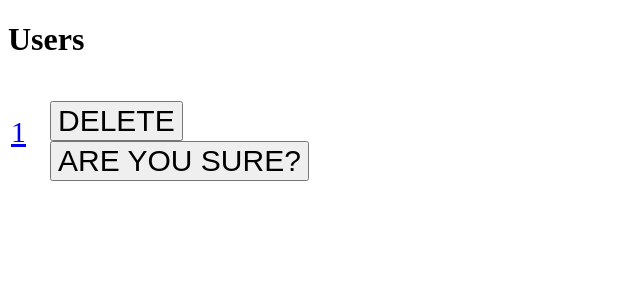
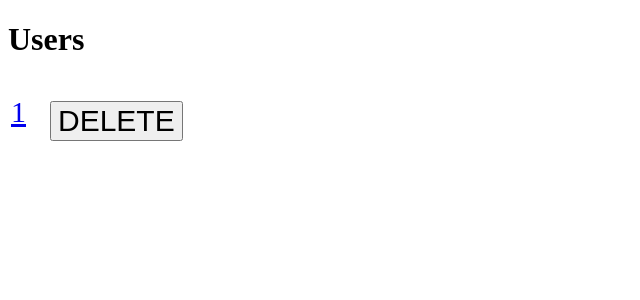
Before and after one commit to contour66/python-image-gallery, a Flask app: template gallery/ui/templates/admin.html in a window 1280 px wide. Shown: the top 300 px of the page, without its empty margins (0-640 px from the left). Run offline with Flask 2, Linux system fonts and the light colour scheme; the template is opened without the code that fills it: most values are stand-ins (such as "Sample title", 1, 10 or a date in 2020); parts of the project's set-up code (start-up, migrations or seed data) failed here and were passed over; some libraries are stand-ins or nearby versions.

Commit message:
cursor delete user ui

```diff
--- a/gallery/ui/templates/admin.html
+++ b/gallery/ui/templates/admin.html
@@ -29,7 +29,7 @@
 					<form action="/admin/deleteUser/{{ username[0] }}" method="POST">
 						<input name="username"  value="{{ username[0] }}" type="hidden" /><br/>
 						<input type="submit" id="delete" value="DELETE" style="text-decoration:none;text-transform: capitalize;font-size: 30px ">
-						<input type="submit" id="confirm" value="ARE YOU SURE?" style="text-decoration:none;text-transform: capitalize;font-size: 30px; display: hidden; ">
+						<input type="submit" id="confirm" value="ARE YOU SURE?" style="text-decoration:none;text-transform: capitalize;font-size: 30px; display: none; ">
 
 					</form>
 				</td>
```
